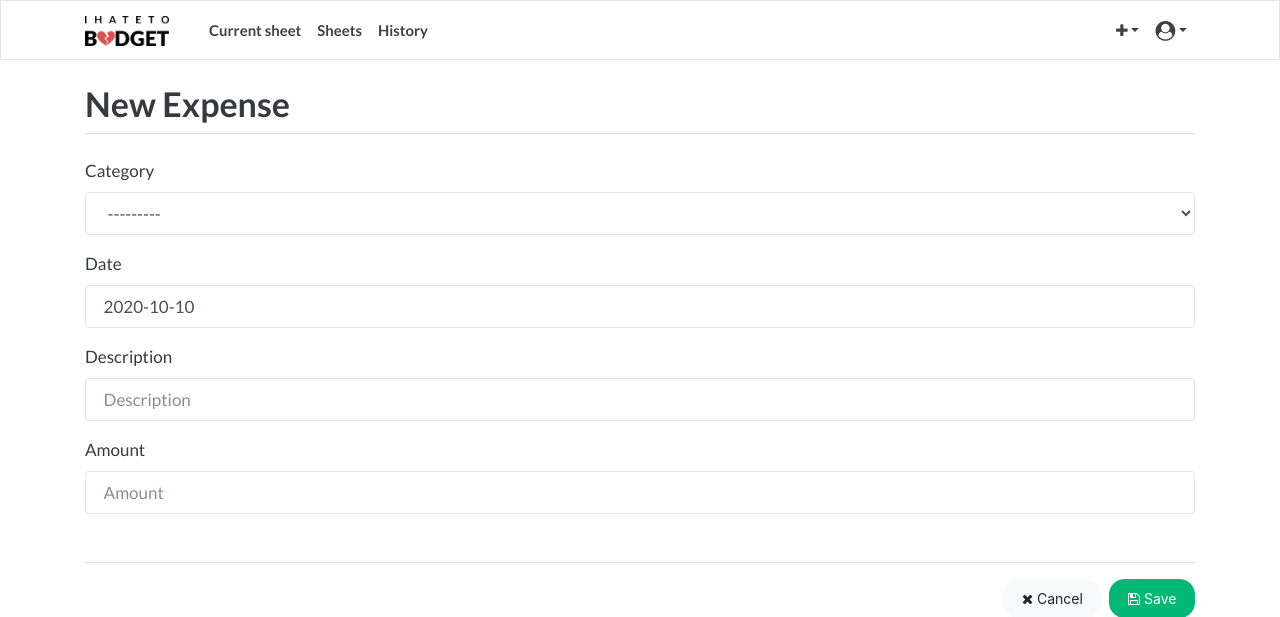
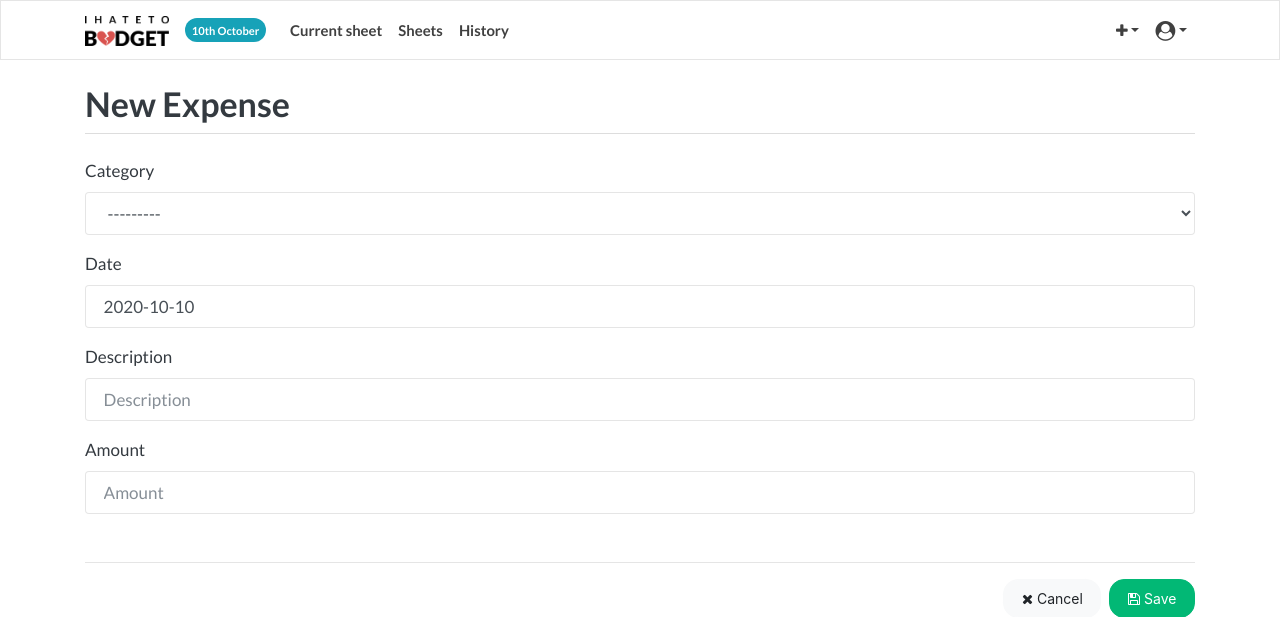
Before and after one commit to lebriton/ihatetobudget, a Django app: page /sheets/expense/new/ in a window 1280 px wide. Shown: the top 617 px of the page. Run offline with Django 3.2, Linux system fonts and the light colour scheme; a user stored in the database is signed in; tables that the repository leaves empty hold one stand-in row (values such as "Sample post"); some libraries are stand-ins or nearby versions.

Commit message:
navbar: display today's date

```diff
--- a/ihatetobudget/template/ihatetobudget/common/navbar.html
+++ b/ihatetobudget/template/ihatetobudget/common/navbar.html
@@ -2,8 +2,13 @@
 <nav class="navbar navbar-expand-lg navbar-light bg-light">
   <div class="container">
     <a class="navbar-brand" href="{% if user.is_authenticated %}{% url 'sheets:index' %}{% else %}{% url 'index' %}{% endif %}">
-      <img class="mr-3" src="{% static 'logo.png' %}" height="30" alt="IHateToBudget" loading="lazy">
+      <img src="{% static 'logo.png' %}" height="30" alt="IHateToBudget" loading="lazy">
     </a>
+    {% if user.is_authenticated %}
+      <span class="navbar-text mr-3">
+        <span class="badge badge-pill badge-info font-weight-bold">{% now "jS F" %}</span>
+      </span>
+    {% endif %}
     <button class="navbar-toggler" type="button" data-toggle="collapse" data-target="#navbarNav" aria-controls="navbarNav" aria-expanded="false" aria-label="Toggle navigation">
       <span class="navbar-toggler-icon"></span>
     </button>
```
